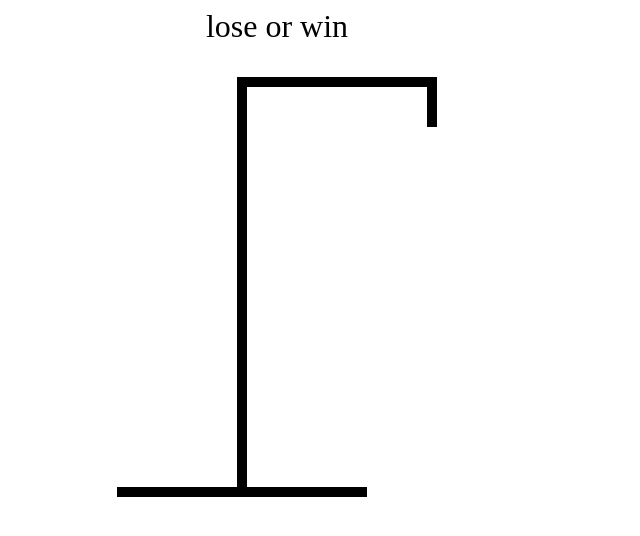
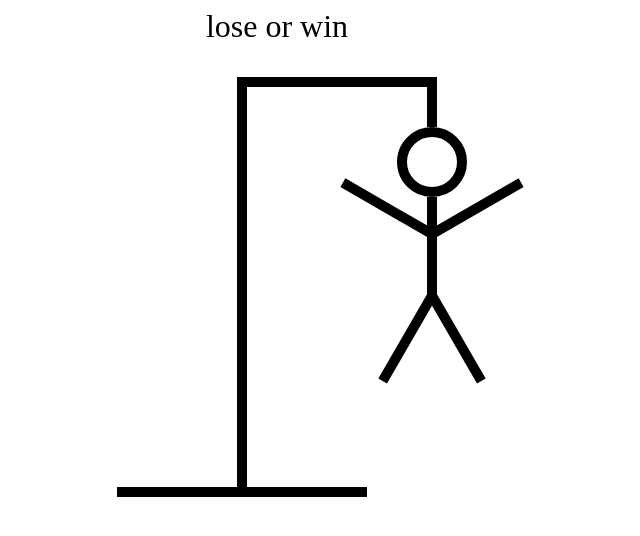
Before and after one commit to Ech0ke/hangmanTS, a React (Vite) app: page / in a window 1280 px wide. Shown: the top 536 px of the page, without its empty margins (363-1003 px from the left). Built offline with nearby package versions, Linux system fonts and the light colour scheme.

Commit message:
Created hanging person styles

```diff
--- a/src/HangmanDrawing.tsx
+++ b/src/HangmanDrawing.tsx
@@ -1,8 +1,22 @@
 import React from "react";
 import "./styles/HangmanDrawingStyle.css";
+
+const HEAD = <div className="drawing-head" />;
+const BODY = <div className="drawing-body" />;
+const RIGHTARM = <div className="drawing-right-arm" />;
+const LEFTARM = <div className="drawing-left-arm" />;
+const RIGHTLEG = <div className="drawing-right-leg" />;
+const LEFTLEG = <div className="drawing-left-leg" />;
+
 function HangmanDrawing() {
   return (
     <div className="drawing-wrapper">
+      {HEAD}
+      {BODY}
+      {RIGHTARM}
+      {LEFTARM}
+      {RIGHTLEG}
+      {LEFTLEG}
       <div className="drawing-rope" />
       <div className="drawing-side-pole" />
       <div className="drawing-pole" />
--- a/src/styles/HangmanDrawingStyle.css
+++ b/src/styles/HangmanDrawingStyle.css
@@ -30,3 +30,66 @@
   width: 10px;
   background: black;
 }
+
+.drawing-head {
+  width: 50px;
+  height: 50px;
+  border-radius: 100%;
+  border: 10px solid black;
+  position: absolute;
+  top: 50px;
+  right: -30px;
+}
+
+.drawing-body {
+  width: 10px;
+  height: 100px;
+  background: black;
+  position: absolute;
+  top: 120px;
+  right: 0;
+}
+
+.drawing-right-arm {
+  width: 100px;
+  height: 10px;
+  background: black;
+  position: absolute;
+  top: 150px;
+  right: -100px;
+  rotate: -30deg;
+  transform-origin: left bottom;
+}
+
+.drawing-left-arm {
+  width: 100px;
+  height: 10px;
+  background: black;
+  position: absolute;
+  top: 150px;
+  right: 10px;
+  rotate: 30deg;
+  transform-origin: right bottom;
+}
+
+.drawing-right-leg {
+  width: 100px;
+  height: 10px;
+  background: black;
+  position: absolute;
+  top: 210px;
+  right: -90px;
+  rotate: 60deg;
+  transform-origin: left bottom;
+}
+
+.drawing-left-leg {
+  width: 100px;
+  height: 10px;
+  background: black;
+  position: absolute;
+  top: 210px;
+  right: 0;
+  rotate: -60deg;
+  transform-origin: right bottom;
+}
```
